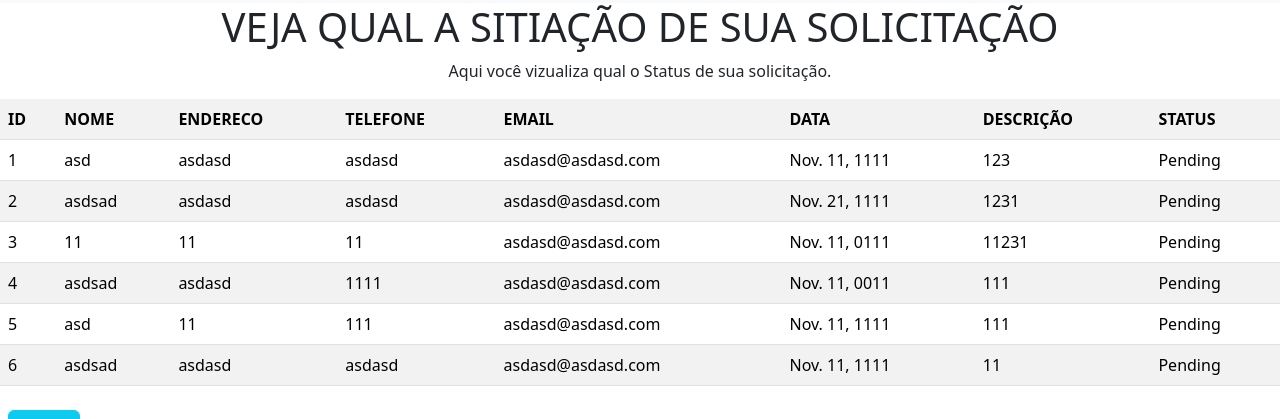
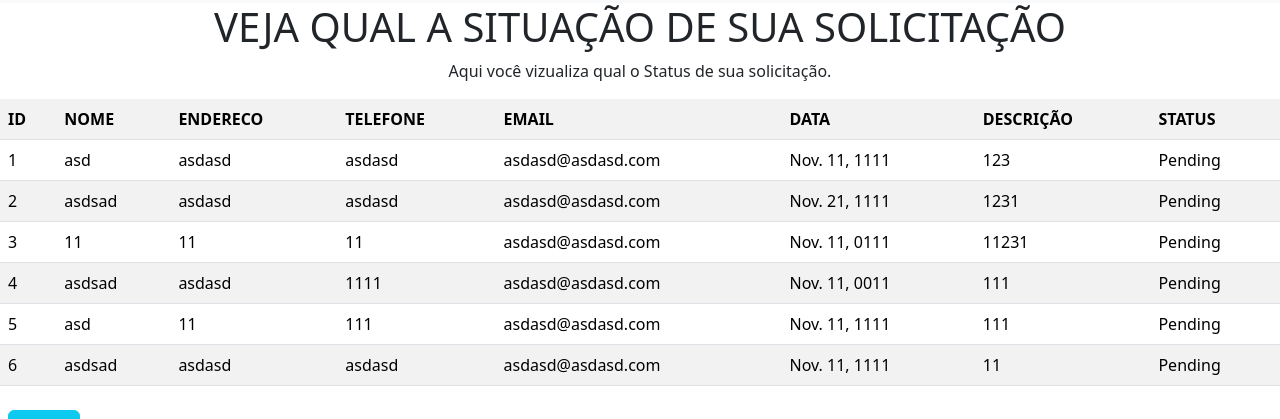
Before and after one commit to Jairzaoo/RECICLE-360, a Django app: page /recolhe/ in a window 1280 px wide. Shown: the part 13-432 px from the top of the page. Run offline with Django 5.2, Linux system fonts and the light colour scheme; data comes from the database, SQL or seed files in the repository.

Commit message:
correção de erros de portugues

```diff
--- a/projetointegrador/recicle360/templates/recolhe.html
+++ b/projetointegrador/recicle360/templates/recolhe.html
@@ -15,7 +15,7 @@
         </button>
       </div>
     </nav>
-    <h1 class="text-center font-weight-bold">VEJA QUAL A SITIAÇÃO DE SUA SOLICITAÇÃO</h1>
+    <h1 class="text-center font-weight-bold">VEJA QUAL A SITUAÇÃO DE SUA SOLICITAÇÃO</h1>
     <p class="text-center font-weight-normal"> Aqui você vizualiza qual o Status de sua solicitação.</p>
 
     <table class="table table-striped">
```
